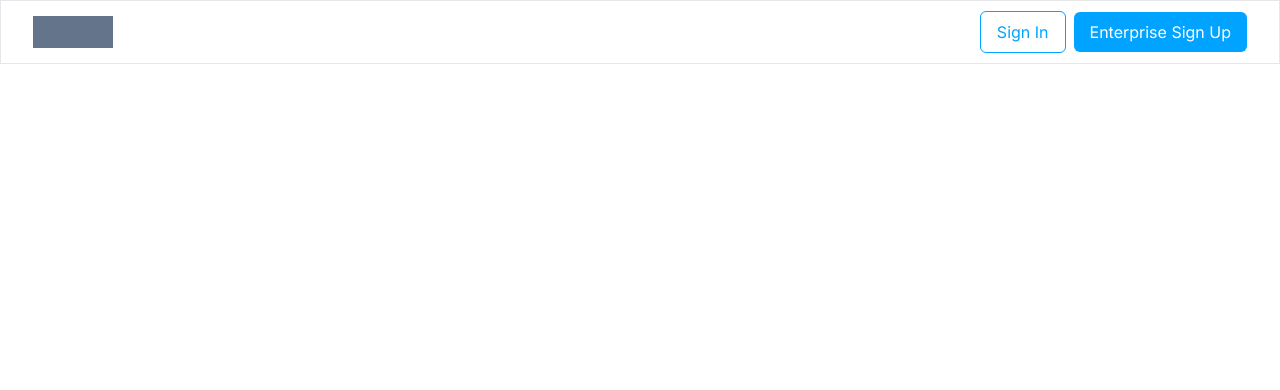
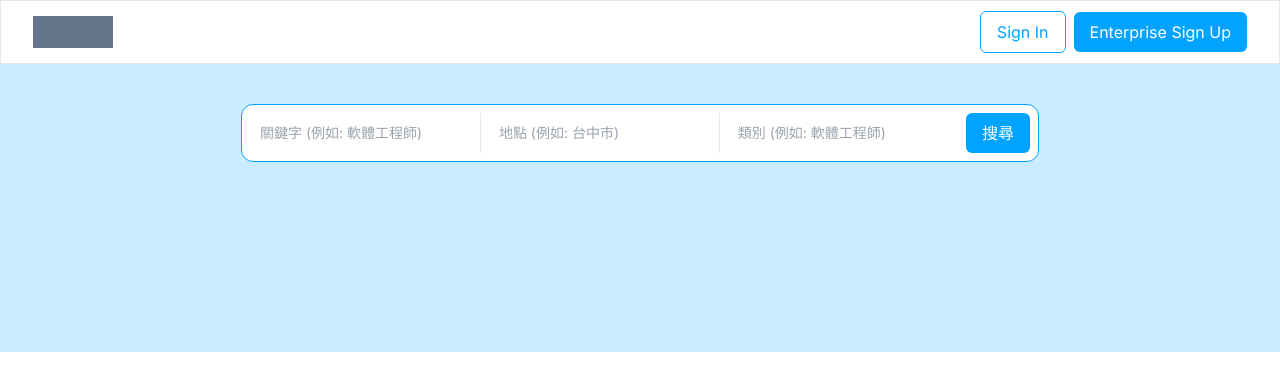
Before and after one commit to MingdaoTC/Service, a Next.js app: page / in a window 1280 px wide. Shown: the top 390 px of the page. Built offline with nearby package versions, Linux system fonts and the light colour scheme.

Commit message:
feat: Add SearchBar component in the home page

```diff
--- a/src/app/page.tsx
+++ b/src/app/page.tsx
@@ -1,9 +1,11 @@
 import HeaderBar from "@/components/Global/HeaderBar";
+import SearchBar from "@/components/Home/SearchBar";
 
 export default function Home() {
   return (
     <>
       <HeaderBar></HeaderBar>
+      <SearchBar></SearchBar>
     </>
   );
 }
--- /dev/null
+++ b/src/components/Home/SearchBar.tsx
@@ -0,0 +1,9 @@
+import SearchBox from "../Global/SearchBox";
+
+export default function SearchBar() {
+  return (
+    <div className="bg-mingdao-blue-light h-72 px-4 py-10 flex justify-center items-start">
+      <SearchBox></SearchBox>
+    </div>
+  );
+}
```
